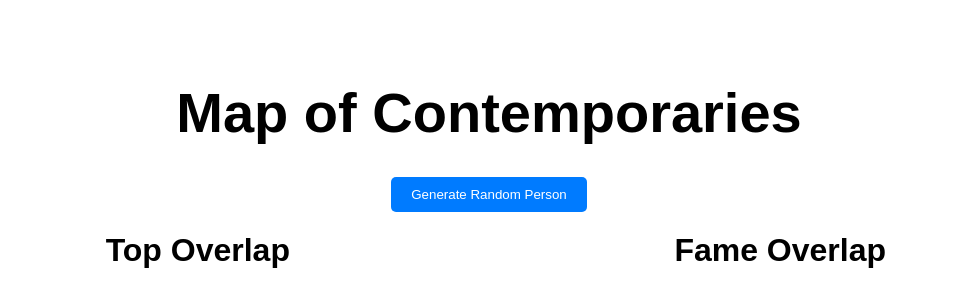
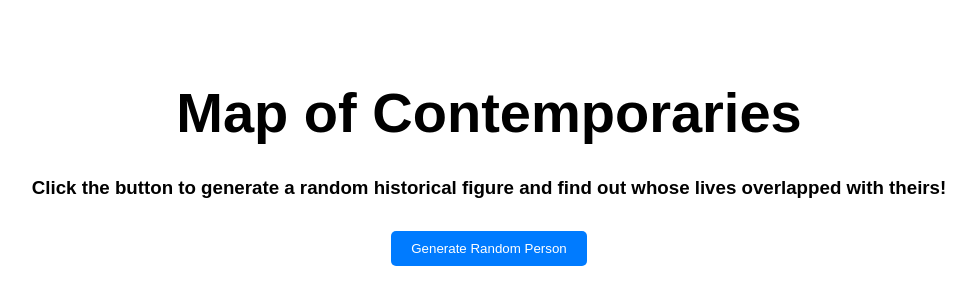
Before and after one commit to Jonathan-Heaney/map_of_contemporaries, a React (Vite) app in the folder react-frontend/: page / in a window 1280 px wide. Shown: the top 306 px of the page, without its empty margins (151-1127 px from the left). Built offline with nearby package versions, Linux system fonts and the light colour scheme.

Commit message:
Add explainer, hide list titles until generation

```diff
--- a/react-frontend/src/App.css
+++ b/react-frontend/src/App.css
@@ -17,6 +17,11 @@ body {
 .title {
   text-align: center;
   font-size: 3.5rem;
+  margin-bottom: 2rem;
+}
+
+.explainer {
+  text-align: center;
   margin-bottom: 2rem;
 }
 
--- a/react-frontend/src/App.jsx
+++ b/react-frontend/src/App.jsx
@@ -40,13 +40,20 @@ function App() {
   return (
     <div className="Container">
       <h1 className="title">Map of Contemporaries</h1>
+      <h3 className="explainer">
+        Click the button to generate a random historical figure and find out
+        whose lives overlapped with theirs!
+      </h3>
       <RandomPerson
         fetchRandomPerson={fetchRandomPerson}
         person={randomPerson}
       ></RandomPerson>
       <div className="lists">
-        <OverlapList people={overlapList}></OverlapList>
-        <FameOverlapList people={fameOverlapList}></FameOverlapList>
+        <OverlapList people={overlapList} person={randomPerson}></OverlapList>
+        <FameOverlapList
+          people={fameOverlapList}
+          person={randomPerson}
+        ></FameOverlapList>
       </div>
     </div>
   );
--- a/react-frontend/src/FameOverlapList.jsx
+++ b/react-frontend/src/FameOverlapList.jsx
@@ -1,10 +1,10 @@
 import React from 'react';
 import PersonDetail from './PersonDetail';
 
-function FameOverlapList({ people }) {
+function FameOverlapList({ people, person }) {
   return (
     <div className="list fame-overlap-list">
-      <h1 className="list-title">Fame Overlap</h1>
+      {person && <h1 className="list-title">Fame Overlap</h1>}
       {people.map((person) => (
         <PersonDetail key={person.id} person={person} />
       ))}
--- a/react-frontend/src/OverlapList.jsx
+++ b/react-frontend/src/OverlapList.jsx
@@ -1,10 +1,10 @@
 import React from 'react';
 import PersonDetail from './PersonDetail';
 
-function OverlapList({ people }) {
+function OverlapList({ people, person }) {
   return (
     <div className="list overlap-list">
-      <h1 className="list-title">Top Overlap</h1>
+      {person && <h1 className="list-title">Top Overlap</h1>}
       {people.map((person) => (
         <PersonDetail key={person.id} person={person} />
       ))}
```
